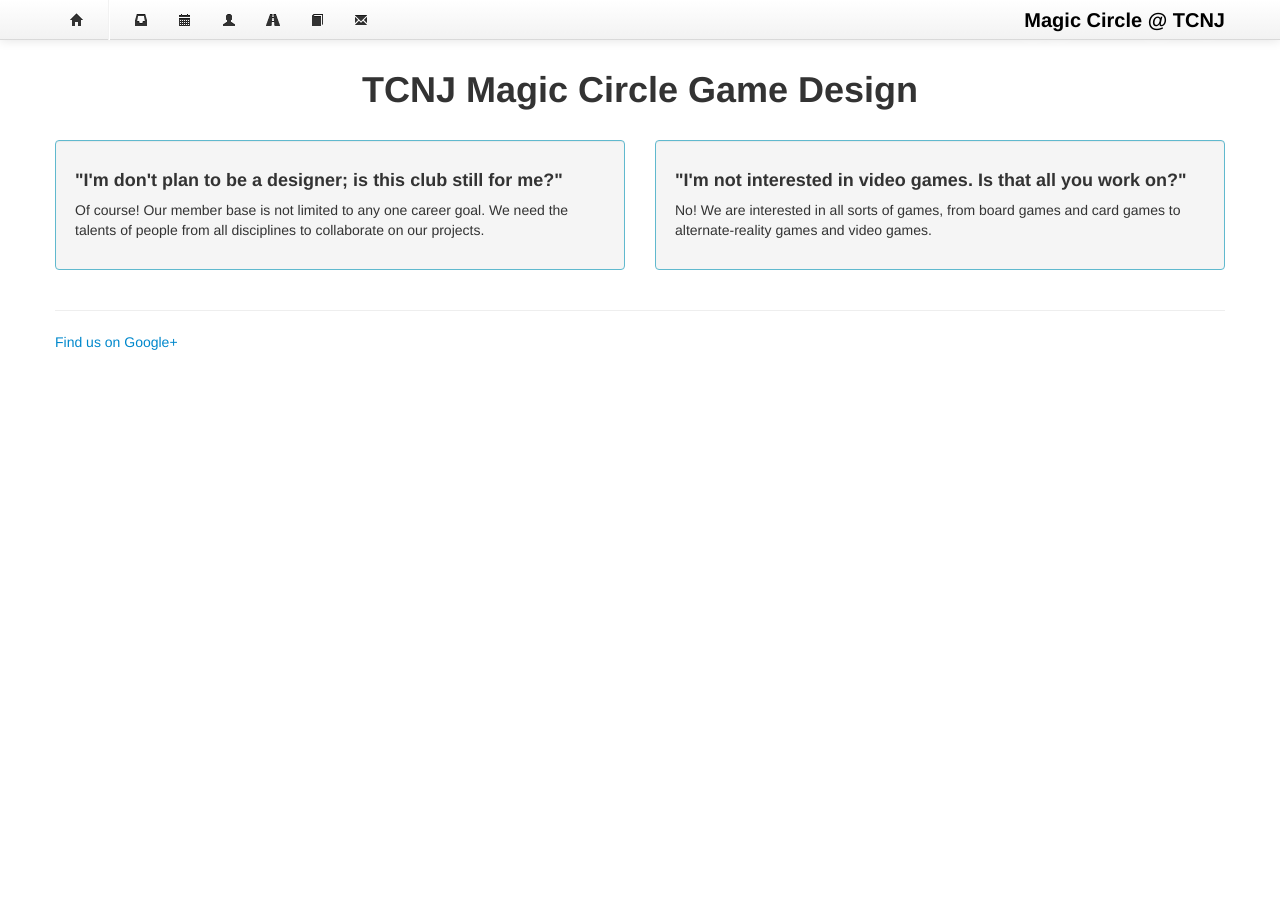
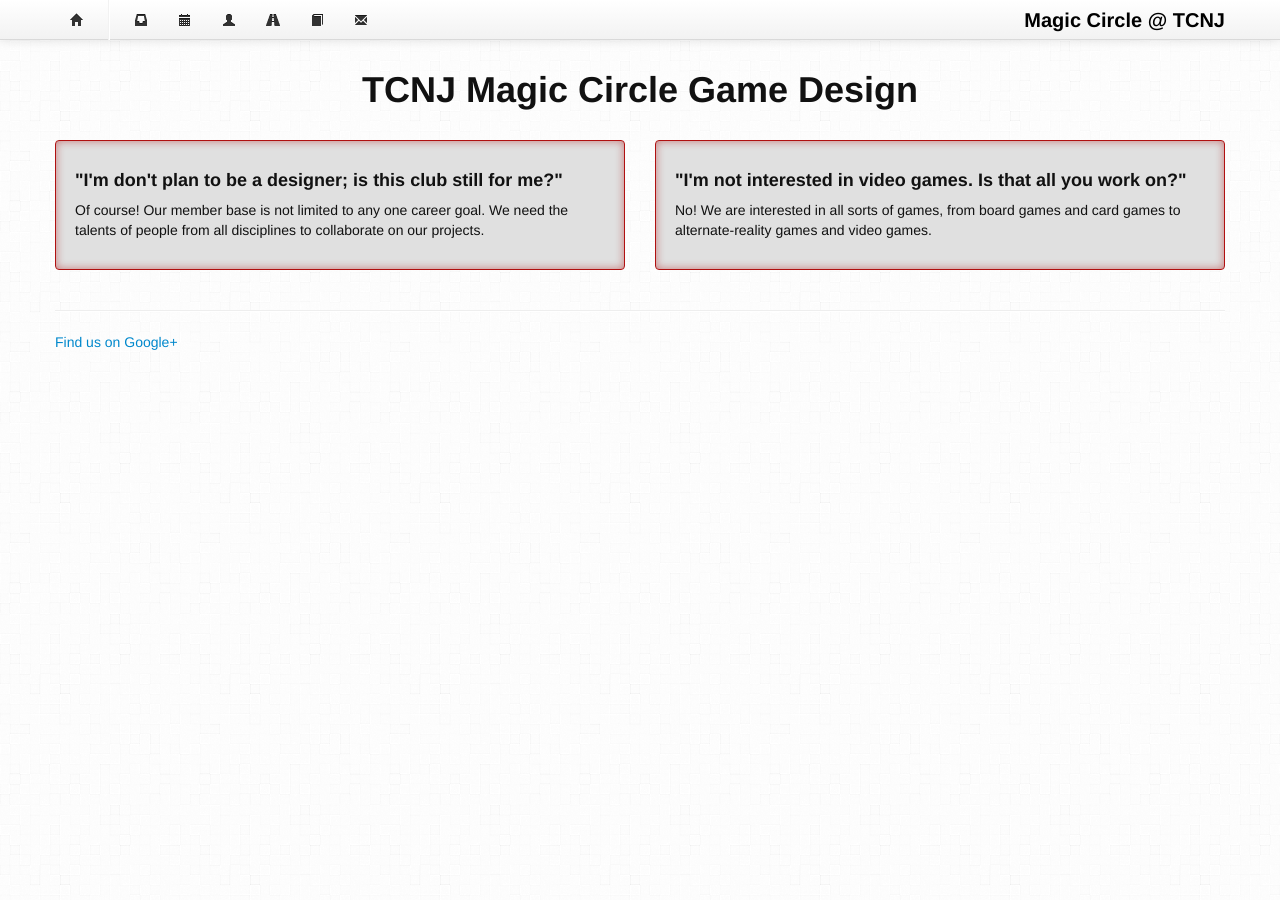
Before and after one commit to tcnj-magic-circle/tcnj-magic-circle.github.com, a Jekyll site: the page built from index.html, in a window 1280 px wide. Built offline with Jekyll 4.4.1, drawn with Linux system fonts in a browser that asks for light colours; nearby versions of some CDN libraries.

Commit message:
Updated colour scheme and added background
Updated the CSS to our new colour scheme, which is apparently 'black, white, red, grey'.  Needs works.  Big time.

Added a subtle background to the site.

```diff
--- a/assets/css/custom.css
+++ b/assets/css/custom.css
@@ -1,15 +1,22 @@
-/* http://colorschemedesigner.com/  Hue: 215() */
+/* nope /* http://colorschemedesigner.com/  Hue: 215() */
+
+/* Apparently our colour scheme is 'black, white, red, #E0E0E0' */
+
+body {
+    color: #111;
+    background-image: url("/assets/img/light_wool.png");
+}
 
 body div.navbar.navbar-fixed-top li {
     text-align:center;
 }
 body div.jumbotron.masthead {
-    background: #04819E;
+    background: #E0E0E0;/*#04819E;*/
     margin:0px;
 }
 body div.jumbomast-bar {
     border-bottom: 1px solid #888;
-    background: #EEE;
+    background: #B01010;
     padding-top:10px;
     padding-bottom:10px;
     text-align:center;
@@ -34,7 +41,9 @@
     padding-top: 20px;
 }
 body div.well {
-    border: 1px solid #60B9CE;
+    background:#E0E0E0;
+    border: 1px solid #B01010;
+    box-shadow: inset 0px 0px 8px rgba(176,16,16,0.5);
 }
 body img.img-eboard {
     float:left;
```
Also changed, not shown: assets/img/light_wool.png (added).
